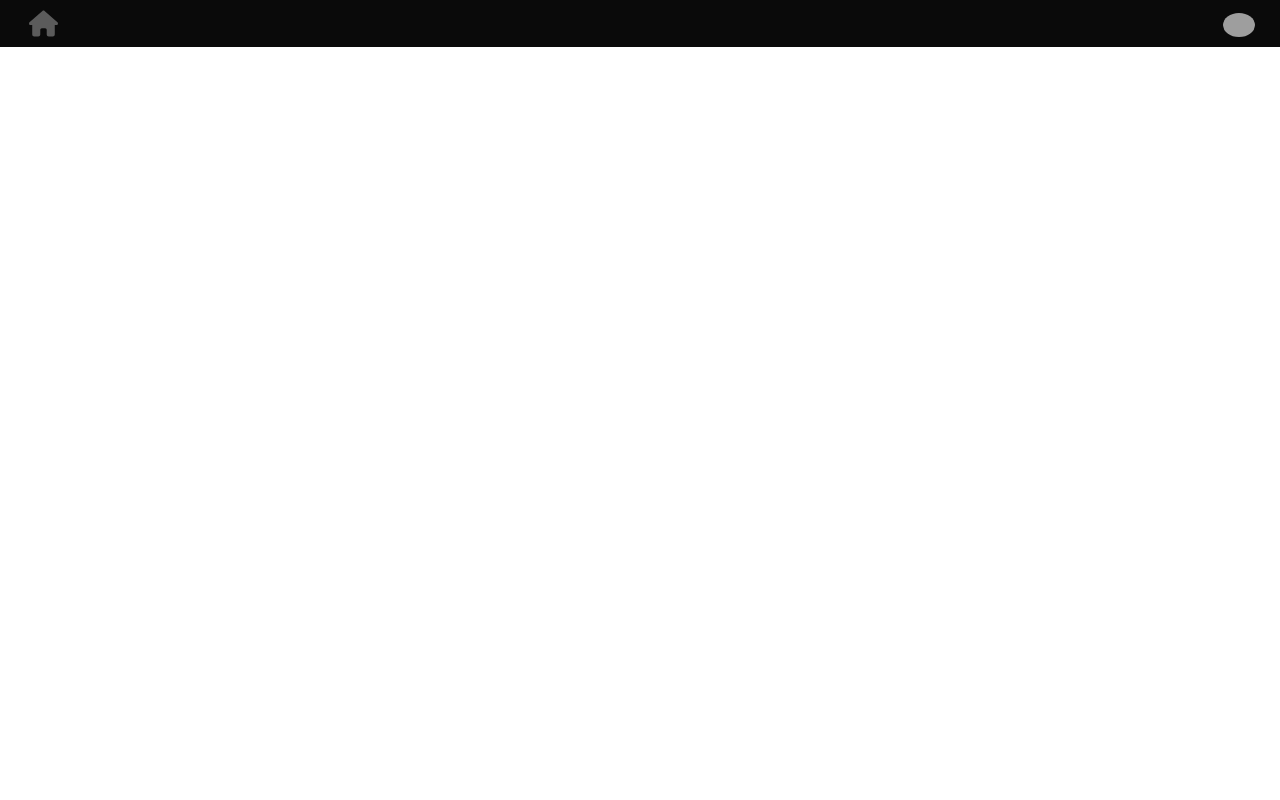
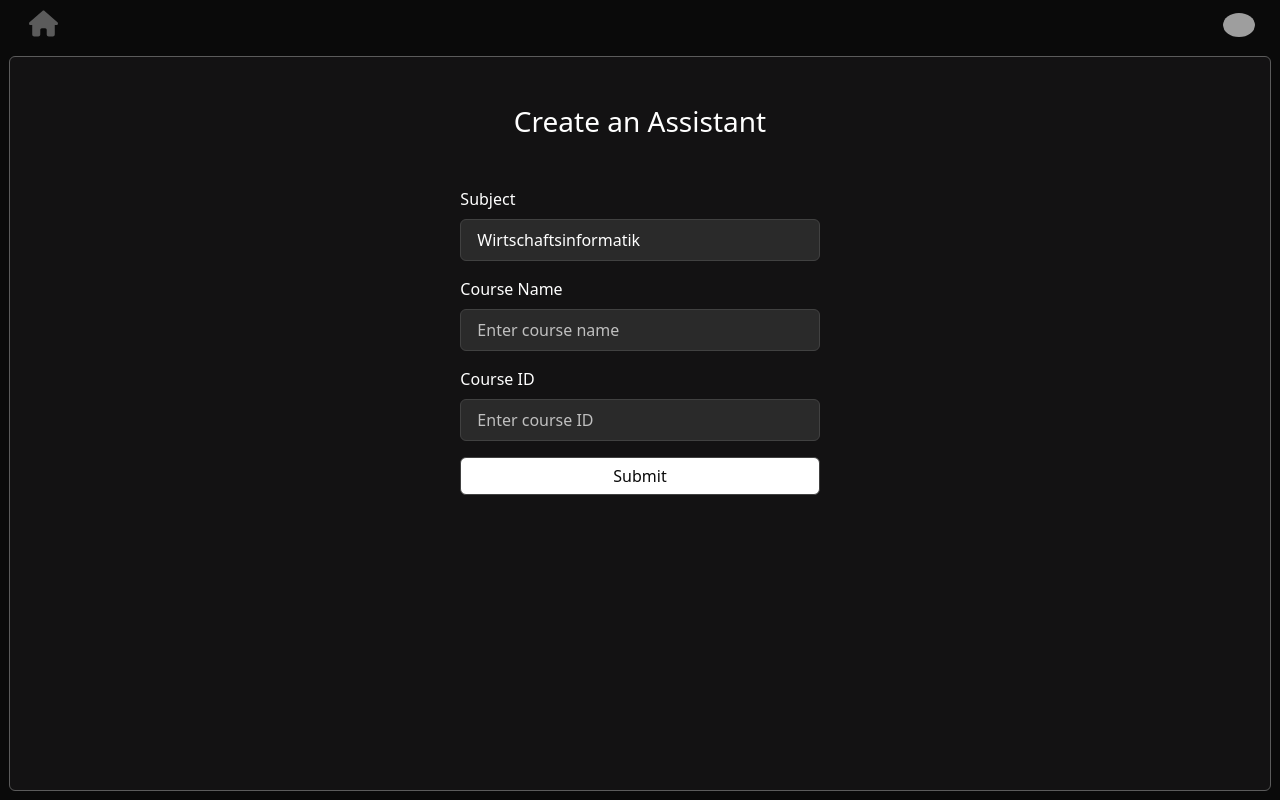
Before and after one commit to RealChoki/Owlie, a Vue app in the folder frontend/: page /create-assistant in a window 1280 px wide. Built offline with nearby package versions, Linux system fonts and the light colour scheme; grey boxes are pictures that could not be loaded.

Commit message:
Create Course Assistant form

```diff
--- a/frontend/src/views/CreateCourseAssistant.vue
+++ b/frontend/src/views/CreateCourseAssistant.vue
@@ -15,7 +15,7 @@
           <font-awesome-icon
             class="icon-click-effect nav-icon-holder"
             :icon="['fas', 'home']"
-            style="color: var(--color-gray-shadow);"
+            style="color: var(--color-gray-shadow)"
           />
         </button>
         <div class="nav-icon-holder">
@@ -39,38 +39,108 @@
     </div>
 
     <!-- Content Container -->
-    <div class="d-flex flex-grow-1 bg-white">
+    <div
+      class="d-flex flex-grow-1 p-1"
+      style="background-color: var(--color-black)"
+    >
+      <div
+        class="w-100 rounded text-white p-4"
+        style="
+          background-color: var(--color-background-dark);
+          border: 1px solid var(--color-gray-shadow);
+          margin: 5px;
+          overflow-y: auto;
+          max-height: calc(100vh - 60px);
+        "
+      >
+        <h3 class="text-center mb-5 mt-4">Create an Assistant</h3>
+        <div class="form-container d-flex justify-content-center">
+          <form @submit.prevent="submitForm">
+            <div class="mb-3">
+              <label for="subjectSelect" class="form-label">Subject</label>
+              <select
+                id="subjectSelect"
+                v-model="subject"
+                class="login-input w-100"
+                required
+              >
+                <option value="Wirtschaftsinformatik">
+                  Wirtschaftsinformatik
+                </option>
+                <option value="Medieninformatik">Medieninformatik</option>
+              </select>
+            </div>
 
+            <div class="mb-3">
+              <label for="courseNameInput" class="form-label"
+                >Course Name</label
+              >
+              <input
+                type="text"
+                id="courseNameInput"
+                v-model="courseName"
+                class="login-input w-100"
+                placeholder="Enter course name"
+                required
+              />
+            </div>
+
+            <div class="mb-3">
+              <label for="courseIdInput" class="form-label">Course ID</label>
+              <input
+                type="text"
+                id="courseIdInput"
+                v-model="courseId"
+                class="login-input w-100"
+                placeholder="Enter course ID"
+                required
+              />
+            </div>
+
+            <button type="submit" class="btn btn-action w-100">Submit</button>
+          </form>
+        </div>
+      </div>
     </div>
   </div>
 </template>
 
 <script lang="ts" setup>
-
-import { ref } from 'vue';
-import { useRouter } from 'vue-router';
+import { ref } from "vue";
+import { useRouter } from "vue-router";
 import { FontAwesomeIcon } from "@fortawesome/vue-fontawesome";
 import { library } from "@fortawesome/fontawesome-svg-core";
-import {
-  faHome,
-} from "@fortawesome/free-solid-svg-icons";
+import { faHome } from "@fortawesome/free-solid-svg-icons";
 
 library.add(faHome);
-
 
 const isProfileMenuVisible = ref(false);
 const isWideScreen = ref(window.innerWidth > 768);
 const isSidebarOpen = ref(false);
 const router = useRouter();
 
+const subject = ref("Wirtschaftsinformatik");
+const courseName = ref("");
+const courseId = ref("");
+
+const submitForm = () => {
+  const formData = {
+    subject: subject.value,
+    courseName: courseName.value,
+    courseId: courseId.value,
+  };
+
+  console.log("Form submitted with data:", formData);
+
+};
+
 const handleHomeClick = () => {
-  router.push('/');
+  router.push("/");
 };
 
 const toggleProfileMenu = () => {
   isProfileMenuVisible.value = !isProfileMenuVisible.value;
 };
-
 </script>
 
 <style scoped>
@@ -78,4 +148,50 @@ const toggleProfileMenu = () => {
   background-color: var(--color-black);
 }
 
+.btn-action {
+  background-color: var(--color-white);
+  color: var(--color-black);
+  border-color: var(--color-gray-light);
+}
+
+.btn-action:hover {
+  background-color: #e0e0e0;
+  color: var(--color-black);
+  border-color: var(--color-gray-light);
+}
+
+.btn-action:focus {
+  background-color: #e0e0e0;
+  color: var(--color-black);
+  border-color: var(--color-gray-light);
+}
+
+.btn-action:active {
+  background-color: #d1d1d1;
+  color: var(--color-black);
+  border-color: var(--color-gray-light);
+}
+
+.btn-action:disabled {
+  background-color: var(--color-disabled);
+  border-color: var(--color-disabled);
+}
+
+.login-input {
+  background-color: var(--color-gray-medium);
+  color: var(--color-white);
+  padding: 0.5rem;
+  padding-left: 1rem;
+  border: 1px solid var(--color-gray-light);
+  border-radius: 6px;
+}
+
+.login-input:focus {
+  outline: none;
+}
+
+.login-input::placeholder {
+  color: rgba(255, 255, 255, 0.7);
+  transition: color 0.2s ease;
+}
 </style>
```
